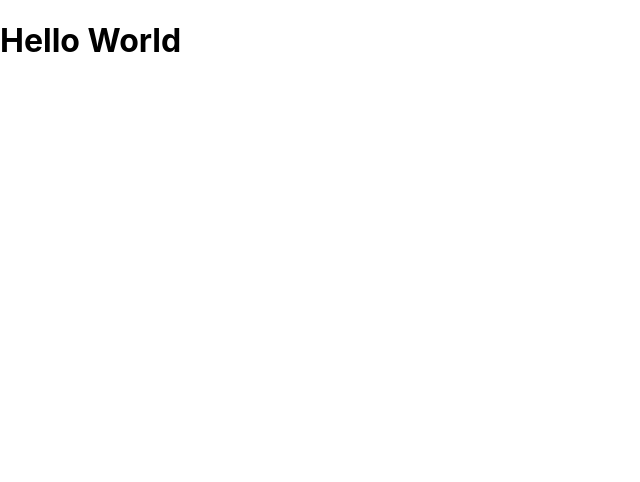
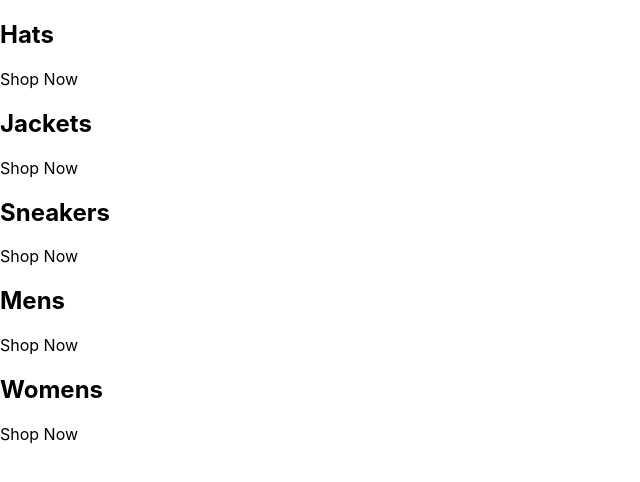
Before and after one commit to Harry-Leepz/react-ecomm, a React (Create React App) app: page / in a window 1280 px wide. Shown: the top 482 px of the page, without its empty margins (0-640 px from the left). Built offline with nearby package versions, Linux system fonts and the light colour scheme.

Commit message:
Add basic project scaffolding

```diff
--- a/src/App.js
+++ b/src/App.js
@@ -1,7 +1,41 @@
 function App() {
   return (
-    <div className='App'>
-      <h1>Hello World</h1>
+    <div className='categories-container'>
+      <div className='category-container'>
+        {/* <img src="" alt="" /> */}
+        <div className='category-body-container'>
+          <h2>Hats</h2>
+          <p>Shop Now</p>
+        </div>
+      </div>
+      <div className='category-container'>
+        {/* <img src="" alt="" /> */}
+        <div className='category-body-container'>
+          <h2>Jackets</h2>
+          <p>Shop Now</p>
+        </div>
+      </div>
+      <div className='category-container'>
+        {/* <img src="" alt="" /> */}
+        <div className='category-body-container'>
+          <h2>Sneakers</h2>
+          <p>Shop Now</p>
+        </div>
+      </div>
+      <div className='category-container'>
+        {/* <img src="" alt="" /> */}
+        <div className='category-body-container'>
+          <h2>Mens</h2>
+          <p>Shop Now</p>
+        </div>
+      </div>
+      <div className='category-container'>
+        {/* <img src="" alt="" /> */}
+        <div className='category-body-container'>
+          <h2>Womens</h2>
+          <p>Shop Now</p>
+        </div>
+      </div>
     </div>
   );
 }
```
